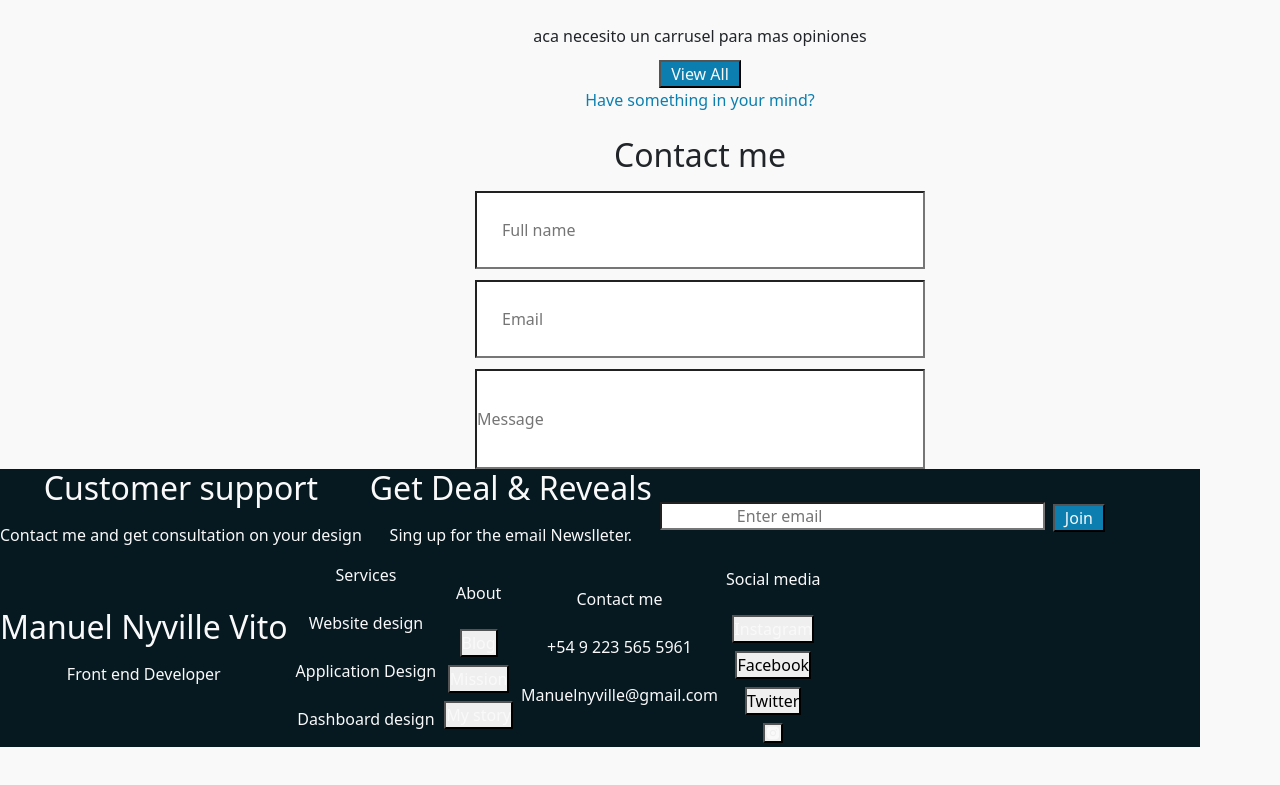
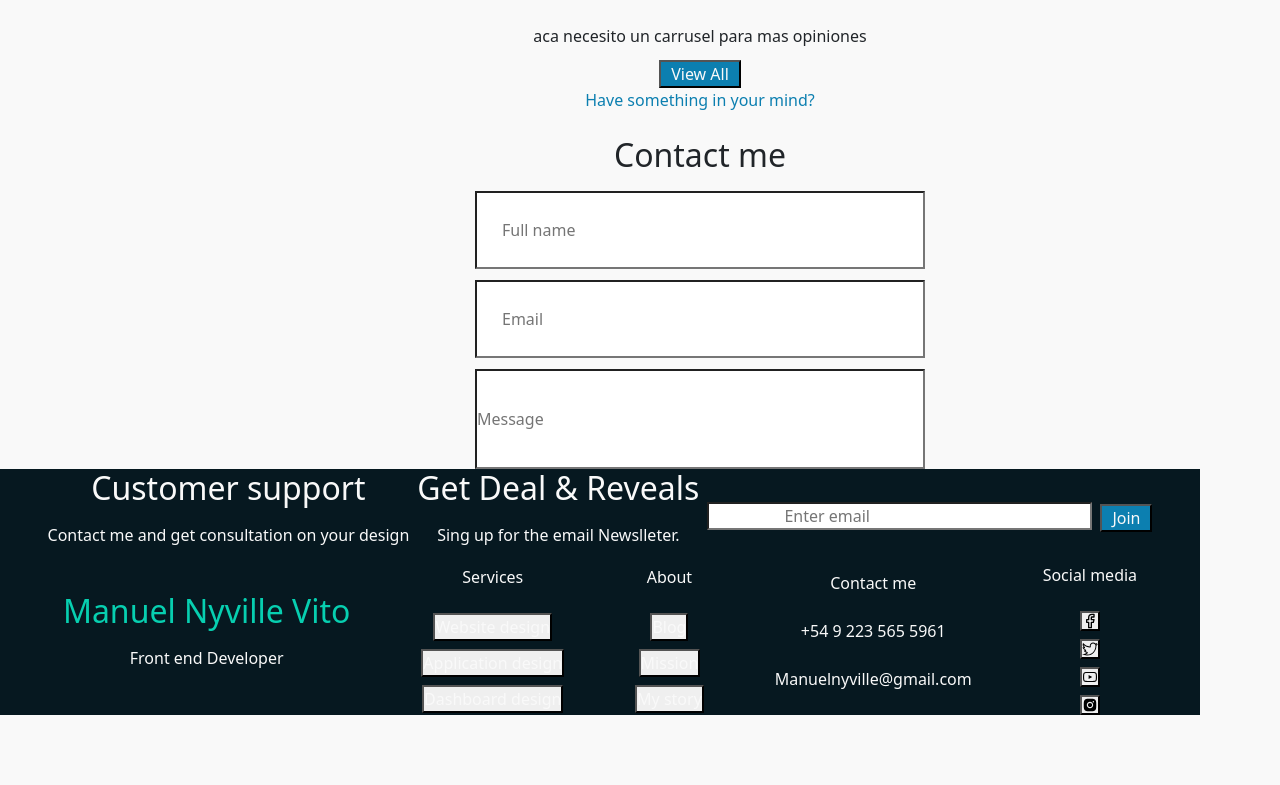
Before and after one commit to Manunyville/Portfolio-tp, a React (Create React App) app: page / in a window 1280 px wide. Shown: the part 2493-3278 px from the top of the page. Built offline with nearby package versions, Linux system fonts and the light colour scheme; the HTML template or start-up script is replaced by a standard one.

Commit message:
arreglos en footer

```diff
--- a/src/components/footer/footer.jsx
+++ b/src/components/footer/footer.jsx
@@ -2,16 +2,16 @@ import './footer.css'
 import React from 'react'
 import { Stack, HStack, VStack, Flex, Button, ButtonGroup, Text, Container, Heading, Image,Card, CardHeader, CardBody, Input, } from '@chakra-ui/react'
 import { color, motion } from "framer-motion"
-import {AiFillInstagram } from "react-icons/ai";
-
-
+import {AiFillInstagram, AiOutlineYoutube } from "react-icons/ai";
+import {TfiTwitter} from "react-icons/tfi";
+import {  FiFacebook} from "react-icons/fi";
 
 const Footer = () =>{
 
     return(
         <section>
-        <Container width={1200} height={450}>
-            <HStack w={1200}  bg={'#061820'} color={'#F9F9F9'}>
+        <Container width={1200} height={450} justifyContent={'center'}>
+            <HStack w={1200}  bg={'#061820'} color={'#F9F9F9'} justify={'center'}>
                 <VStack>
                     <Heading size='sm'>Customer support</Heading>
                     <Text>Contact me and get consultation on your design</Text>
@@ -31,16 +31,16 @@ const Footer = () =>{
                     </form>
                 </VStack>
             </HStack>
-            <HStack w={1200}  bg={'#061820'} color={'#F9F9F9'}>
+            <HStack w={1200}  bg={'#061820'} color={'#F9F9F9'} justify={'space-evenly'} alignContent={'center'}>
                 <VStack>
-                    <Heading size='xs'>Manuel Nyville Vito</Heading>
+                    <Heading size='xs' color={'#07CFB0'}>Manuel Nyville Vito</Heading>
                     <Text>Front end Developer</Text>
                 </VStack>
                 <VStack>
                     <Text>Services</Text>
-                    <Text>Website design</Text>
-                    <Text>Application Design</Text>
-                    <Text>Dashboard design</Text>
+                    <Button as={motion.button} whileHover={{color : '#07CFB0'}} color={'#F9F9F9'} variant='link' >Website design</Button>
+                    <Button as={motion.button} whileHover={{color : '#07CFB0'}} color={'#F9F9F9'} variant='link'>Application design</Button>
+                    <Button as={motion.button} whileHover={{color : '#07CFB0'}} color={'#F9F9F9'} variant='link'>Dashboard design</Button>
                 </VStack>
                 <VStack>
                     <Text>About </Text>
@@ -57,10 +57,10 @@ const Footer = () =>{
                 </VStack>
                 <VStack>
                     <Text>Social media</Text>
-                    <Button as={motion.button} whileHover={{color : '#07CFB0'}} color={'#F9F9F9'}>Instagram</Button>
-                    <Button>Facebook</Button>
-                    <Button>Twitter</Button>
-                    <Button as={motion.button} whileHover={{color : '#07CFB0'}} color={'#F9F9F9'}> <AiFillInstagram/> </Button>
+                    <Button as={motion.button} whileHover={{ scale: 1.2  }} colorScheme='teal' variant={'ghost'}> <FiFacebook/> </Button>
+                    <Button as={motion.button} whileHover={{ scale: 1.2 }} colorScheme='teal' variant={'ghost'}> <TfiTwitter/> </Button>
+                    <Button as={motion.button} whileHover={{ scale: 1.2 }} colorScheme='teal' variant={'ghost'}> <AiOutlineYoutube/> </Button>
+                    <Button as={motion.button} whileHover={{ scale: 1.2 }} colorScheme='teal' variant={'ghost'}> <AiFillInstagram/> </Button>
 
 
                 </VStack>
```
